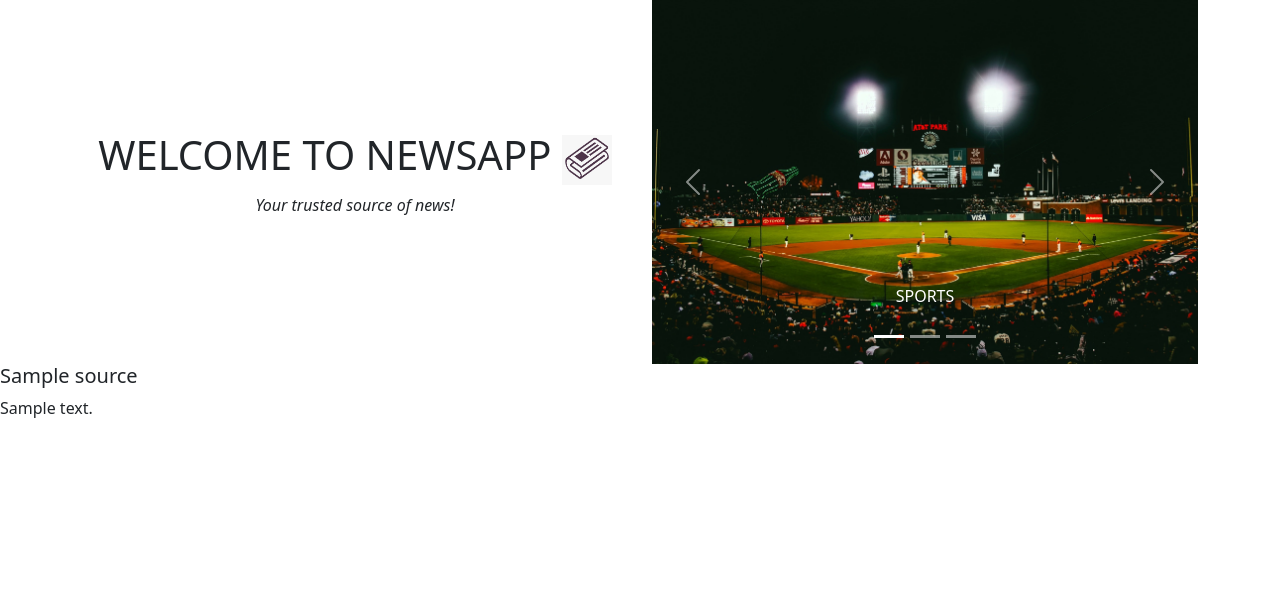
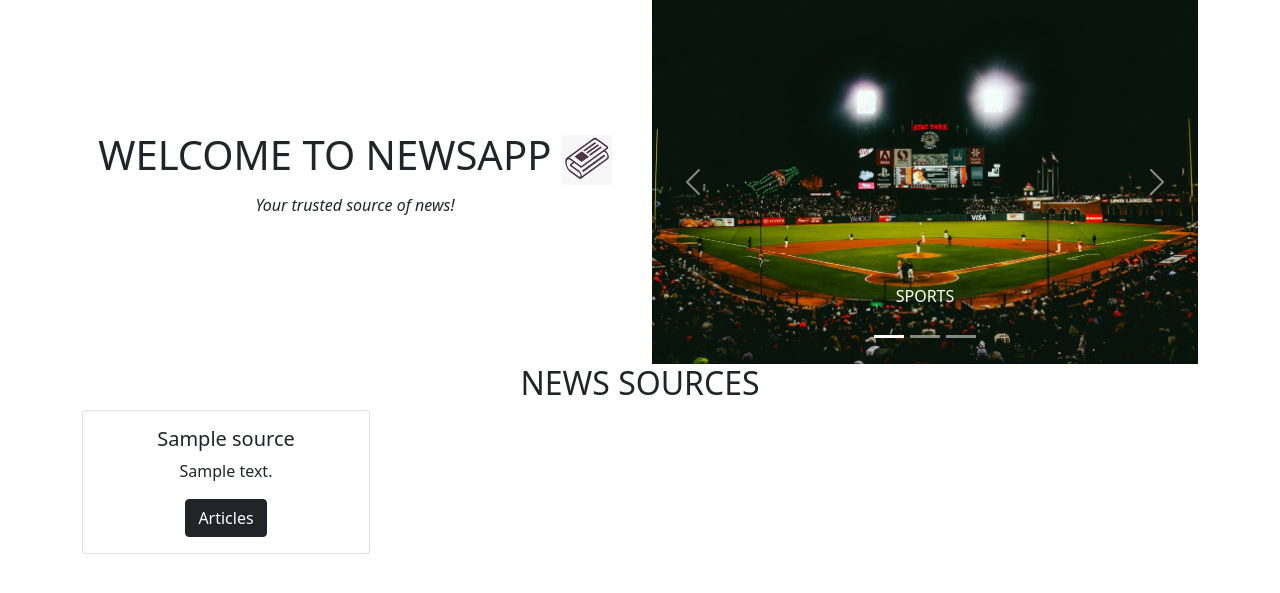
Before and after one commit to MwitaChacha/NewsSource, a Flask app: template app/templates/index.html in a window 1280 px wide. Shown: the top 593 px of the page. Run offline with Flask 2, Linux system fonts and the light colour scheme; the template is opened without the code that fills it: most values are stand-ins (such as "Sample title", 1, 10 or a date in 2020); parts of the project's set-up code (start-up, migrations or seed data) failed here and were passed over.

Commit message:
Adding cards to hold the sources

```diff
--- a/app/templates/index.html
+++ b/app/templates/index.html
@@ -75,10 +75,26 @@
         </div>
 
     </div>
-    {% for source in sources %}
-    <h5>{{source.name}}</h5>
-    <p> {{source.description}}</p>
-    {% endfor %}
+    <div class="text-center news container-fluid">
+        <h2> NEWS SOURCES</h2>
+    </div>
+    <div class="container sources">
+        <div class="row">
+            {% for source in sources %}
+            <div class="col-lg-4 col-md-4 col-sm-6 mb-3">
+
+                <div class="card text-center" style="width: 18rem;">
+                    <div class="card-body">
+                        <h5 class="card-title">{{ source.name}}</h5>
+                        <p class="card-text">{{source.description}}</p>
+                        <a href="/article/{{source.id}}" class="btn btn-dark">Articles</a>
+                    </div>
+                </div>
+
+            </div>
+            {% endfor %}
+        </div>
+    </div>
 
     <script src="https://cdn.jsdelivr.net/npm/bootstrap@5.1.3/dist/js/bootstrap.bundle.min.js"
         integrity="sha384-ka7Sk0Gln4gmtz2MlQnikT1wXgYsOg+OMhuP+IlRH9sENBO0LRn5q+8nbTov4+1p" crossorigin="anonymous">
```
